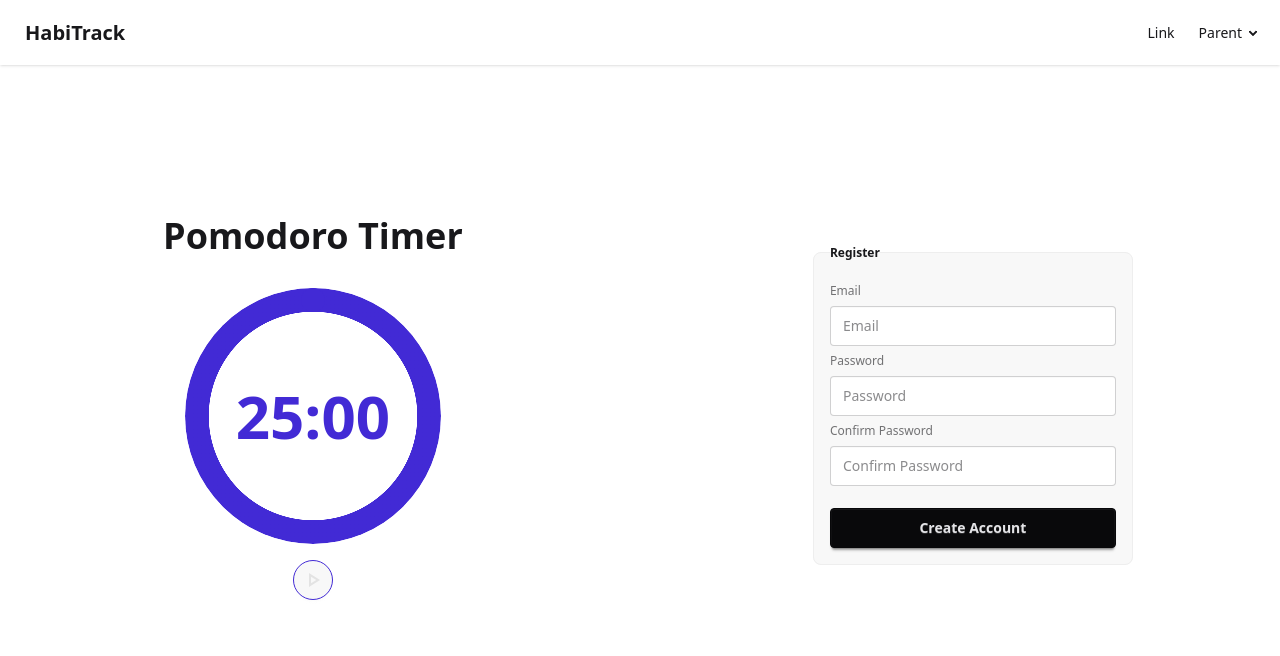
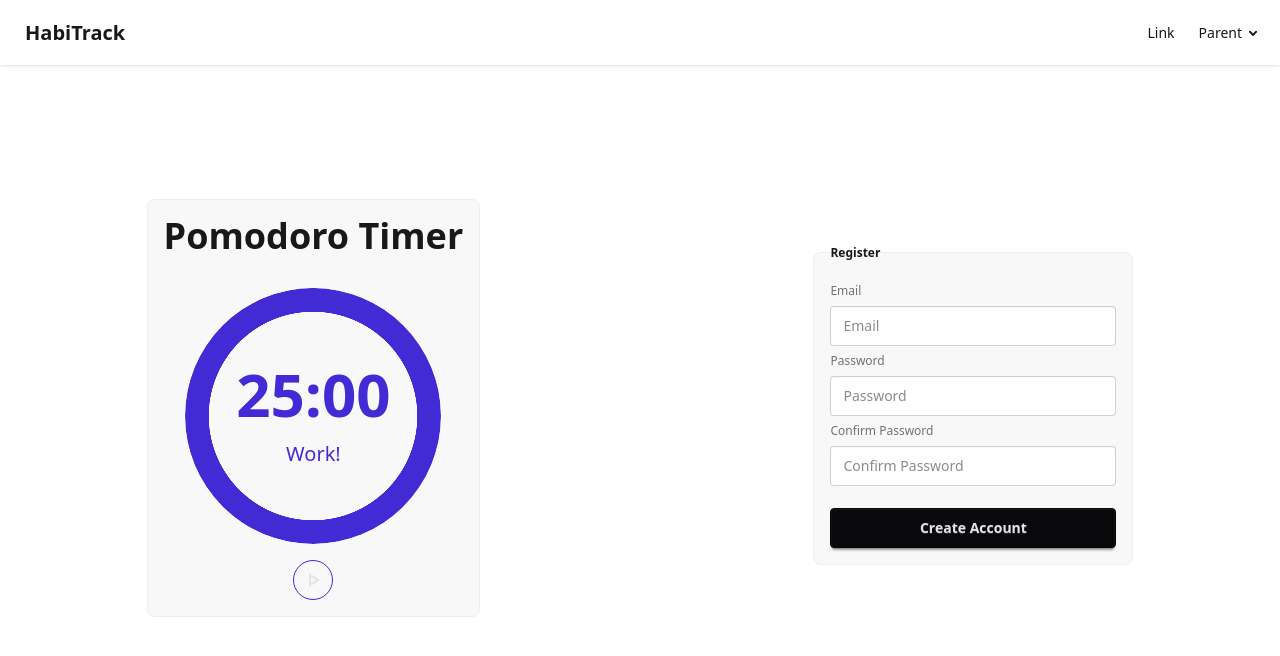
Before and after one commit to kingwell47/cs50-final-project, a React (Vite) app: page /register in a window 1280 px wide. Shown: the top 656 px of the page. Built offline with nearby package versions, Linux system fonts and the light colour scheme.

Commit message:
added some pomodoro stuff

```diff
--- a/src/components/Pomodoro.tsx
+++ b/src/components/Pomodoro.tsx
@@ -94,7 +94,7 @@ const Pomodoro = () => {
 
   return (
     <div
-      className={`flex flex-col justify-center items-center gap-4 mt-4 px-4 ${
+      className={`flex flex-col justify-center items-center gap-4 mt-4 p-4 bg-base-200 border-base-300 rounded-box border ${
         mode === "work" ? "text-primary" : "text-success"
       }`}
     >
@@ -114,6 +114,9 @@ const Pomodoro = () => {
         role="progressbar"
       >
         {minutes}:{seconds < 10 ? "0" + seconds : seconds}
+        <span className="text-xl text-center font-normal mt-4">
+          {mode === "work" ? "Work!" : "Take a break!"}
+        </span>
       </div>
       <div>
         {isPaused ? (
```
